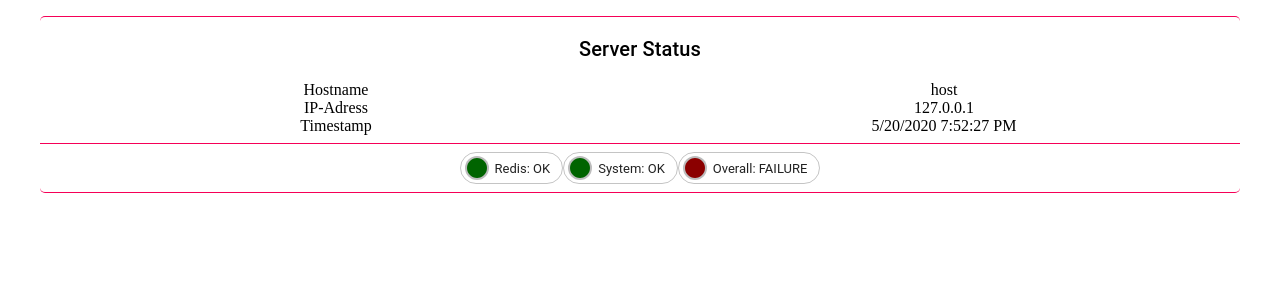
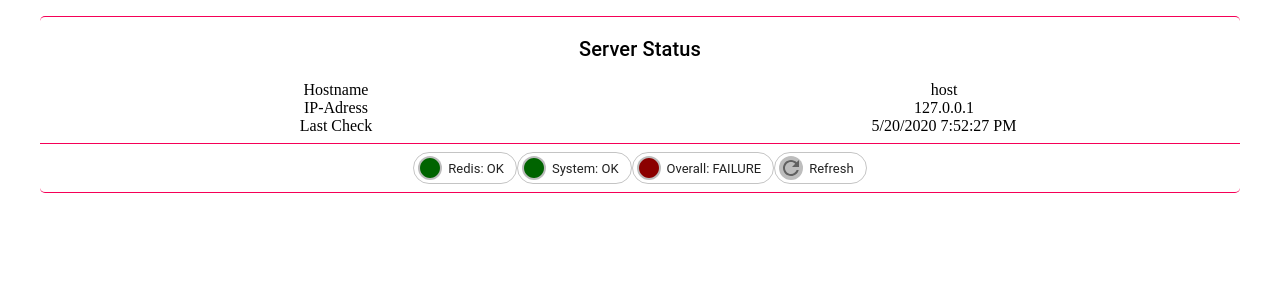
Before and after one commit to abehrens13/fcFrontend, a React (Create React App) app: page / in a window 1280 px wide. Shown: the top 300 px of the page. Built offline with nearby package versions, Linux system fonts and the light colour scheme; no server answers.

Commit message:
refresh on refresh-Button

```diff
--- a/src/DevApp.js
+++ b/src/DevApp.js
@@ -1,35 +1,16 @@
 import React from 'react';
 import './App.css';
 import Monitor from './components/Monitor'
-import fetchMonitor from './backend/fetchMonitor'
 
 
-var defaultMonitorStatus = {
-  hostname: "host",
-  inetAddress: "127.0.0.1",
-  currentTime: "2020-05-20T19:52:27.433Z",
-  statusRedis: "OK",
-  statusSystem: "OK",
-  statusOverall: "FAILURE"
-
-}
 
 
 export default function DevApp() {
-  const [monitorStatus, setMonitorStatus] = React.useState(defaultMonitorStatus);
 
-  React.useEffect(() => {
-    loadMonitor();
-  })
-
-  async function loadMonitor() {
-    setMonitorStatus(await fetchMonitor('http://localhost:8000/', "monitor"));
-  }
 
   return (
-
     <div className="App">
-      <Monitor monitorStatus={monitorStatus} />
+      <Monitor monitorUrl='http://localhost:8000/monitor' />
     </div>
   );
 }
--- a/src/backend/fetchMonitor.js
+++ b/src/backend/fetchMonitor.js
@@ -1,6 +1,5 @@
-export default async function fetchMonitor(backend_url, path, options) {
-    const url = backend_url + path;
-    const response = await fetch(url, options);
+export default async function fetchMonitor(backend_url, options) {
+    const response = await fetch(backend_url, options);
     if (!response.ok) {
         throw new Error('Response not ok: ' + response.status);
     }
--- a/src/components/Monitor.js
+++ b/src/components/Monitor.js
@@ -2,7 +2,8 @@ import React from 'react';
 import { makeStyles } from '@material-ui/core/styles';
 import { Container, DialogTitle, Chip, Avatar, Grid, Box } from '@material-ui/core';
 import LensIcon from '@material-ui/icons/Lens';
-
+import RefreshIcon from '@material-ui/icons/Refresh';
+import fetchMonitor from '../backend/fetchMonitor'
 
 const useStyles = makeStyles((theme) => ({
 	root: {
@@ -55,9 +56,32 @@ function changeTime(time) {
 	return date.toLocaleDateString(locale) + " " + date.toLocaleTimeString(locale);
 }
 
+const defaultMonitorStatus = {
+	hostname: "host",
+	inetAddress: "127.0.0.1",
+	currentTime: "2020-05-20T19:52:27.433Z",
+	statusRedis: "OK",
+	statusSystem: "OK",
+	statusOverall: "FAILURE"
 
-export default function Monitor({ monitorStatus }) {
+}
+
+export default function Monitor({ monitorUrl }) {
 	const classes = useStyles();
+	const [monitorStatus, setMonitorStatus] = React.useState(defaultMonitorStatus);
+	const [refresh, setRefresh] = React.useState(0);
+
+	React.useEffect(() => { loadMonitor() }, [refresh]);
+
+
+	async function loadMonitor() {
+		let my = await fetchMonitor(monitorUrl);
+		setMonitorStatus(my);
+	}
+
+	function updateButton() {
+		setRefresh(refresh + 1);
+	}
 
 	return (
 		<div className={classes.root}>
@@ -68,7 +92,7 @@ export default function Monitor({ monitorStatus }) {
 						<Grid item xs={6}>
 							<div>Hostname</div>
 							<div>IP-Adress</div>
-							<div>Timestamp</div>
+							<div>Last Check</div>
 						</Grid>
 						<Grid item xs={6}>
 							<div>{monitorStatus.hostname}</div>
@@ -79,10 +103,16 @@ export default function Monitor({ monitorStatus }) {
 				</Box>
 				<Box {...defaultInnerBoxProps} borderBottom="0" borderRadius="0"></Box>
 				<Box {...defaultInnerBoxProps} borderTop="0">
-					<Grid container item xc={3} justify="center">
+					<Grid container item xc={4} justify="center">
 						<MyChip name="Redis" status={monitorStatus.statusRedis} />
 						<MyChip name="System" status={monitorStatus.statusSystem} />
 						<MyChip name="Overall" status={monitorStatus.statusOverall} />
+						<Chip
+							avatar={<Avatar><RefreshIcon /></Avatar>}
+							label="Refresh"
+							variant="outlined"
+							onClick={updateButton}
+						/>
 					</Grid>
 					<Box {...defaultInnerBoxProps} border="0" />
 				</Box>
```
